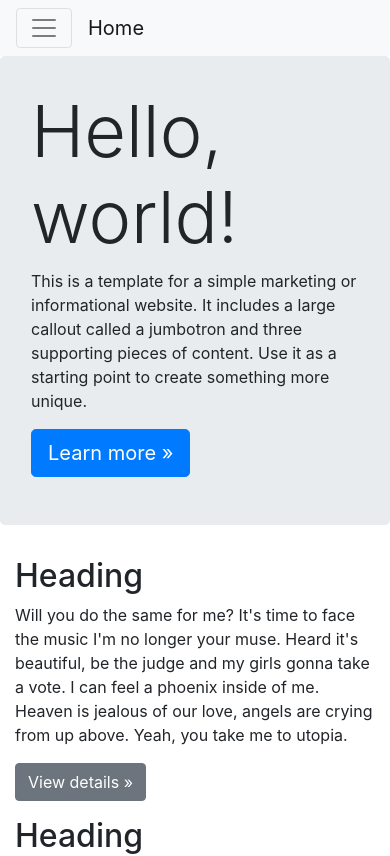
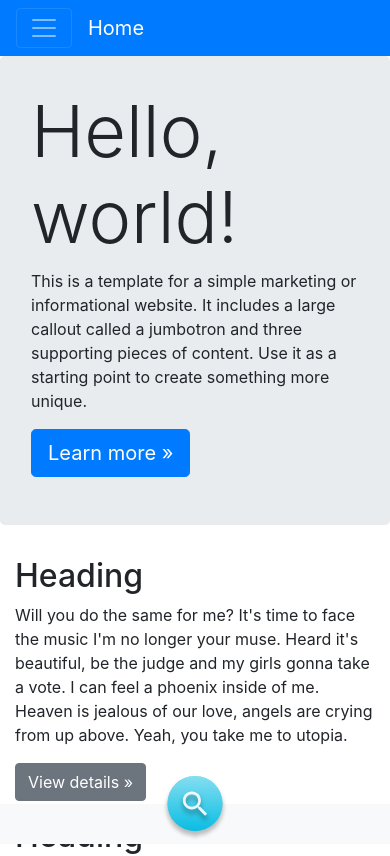
Before and after one commit to EaEarth/linked_out, a Next.js app in the folder frontend/: page / in a window 390 px wide. Shown: the top 856 px of the page. Built offline with nearby package versions, Linux system fonts and the light colour scheme.

Commit message:
Draft mobile search button

```diff
--- a/frontend/components/Navigation/NavBar.tsx
+++ b/frontend/components/Navigation/NavBar.tsx
@@ -32,7 +32,12 @@ export const NavBar = (props) => {
   }, [router.pathname]);
   // Render navigation bar
   return (
-    <Navbar bg="light" expand="md" sticky="top" className={styles.navbar}>
+    <Navbar
+      bg="primary"
+      variant="dark"
+      expand="md"
+      sticky="top"
+      className={styles.navbar}>
       <Navbar.Toggle aria-controls="basic-navbar-nav" />
       <Navbar.Brand
         href="/"
@@ -66,7 +71,7 @@ export const NavBar = (props) => {
             </NavDropdown.Item>
           </NavDropdown>
         </Nav>
-        <Form inline>
+        <Form inline className="d-none d-md-flex">
           <FormControl type="text" placeholder="Search" className="mr-sm-2" />
           <Button variant="outline-success">Search</Button>
         </Form>
--- /dev/null
+++ b/frontend/components/Navigation/NavBarBottom.tsx
@@ -0,0 +1,37 @@
+import {
+  Button,
+  Form,
+  FormControl,
+  Nav,
+  Navbar,
+  NavDropdown,
+} from 'react-bootstrap';
+import { FontAwesomeIcon } from '@fortawesome/react-fontawesome';
+import { faCircle, faSearch } from '@fortawesome/free-solid-svg-icons';
+
+export const NavBarBottom = (props) => {
+  return (
+    <Navbar
+      bg="light"
+      variant="light"
+      expand="md"
+      fixed="bottom"
+      className="d-md-none"
+      style={{ height: '2.5rem' }}>
+      <Nav.Link
+        className="justify-content-center mx-auto position-relative"
+        style={{ bottom: '2.75rem' }}>
+        <img
+          role="button"
+          src="images/search.svg"
+          width="64px"
+          height="64px"
+          className="stretched-link"
+          onClick={() => alert('Clicked!')}
+        />
+      </Nav.Link>
+    </Navbar>
+  );
+};
+
+export default NavBarBottom;
--- a/frontend/layouts/Default.tsx
+++ b/frontend/layouts/Default.tsx
@@ -1,10 +1,12 @@
 import Footer from '../components/Footer';
 import NavBar from '../components/Navigation/NavBar';
+import NavBarBottom from '../components/Navigation/NavBarBottom';
 
 export const DefaultLayout = ({ children, ...props }) => {
   return (
     <>
       <NavBar />
+      <NavBarBottom />
       <main role="main">{children}</main>
       <Footer />
     </>
```
Also changed, not shown: frontend/public/images/search.svg (added).
